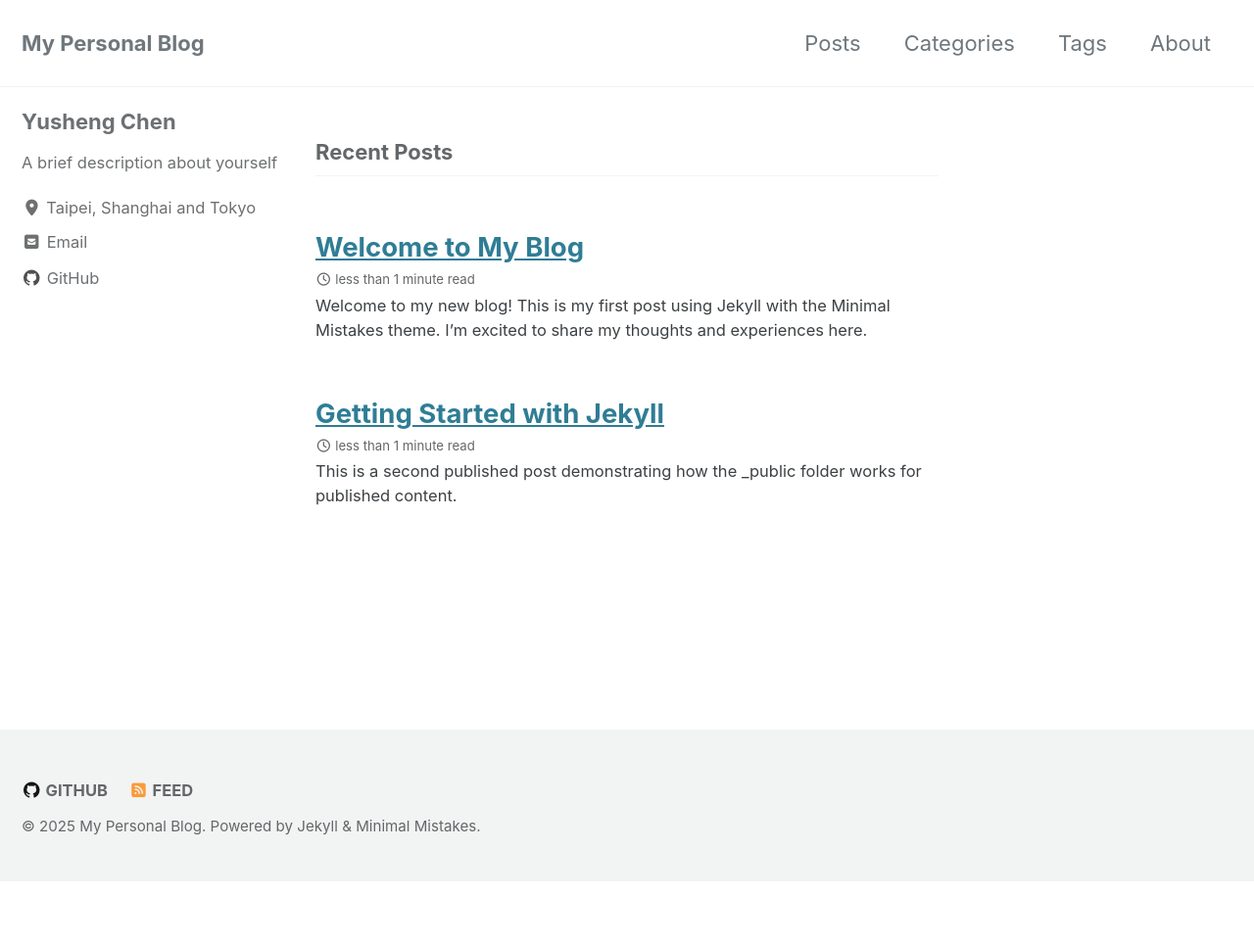
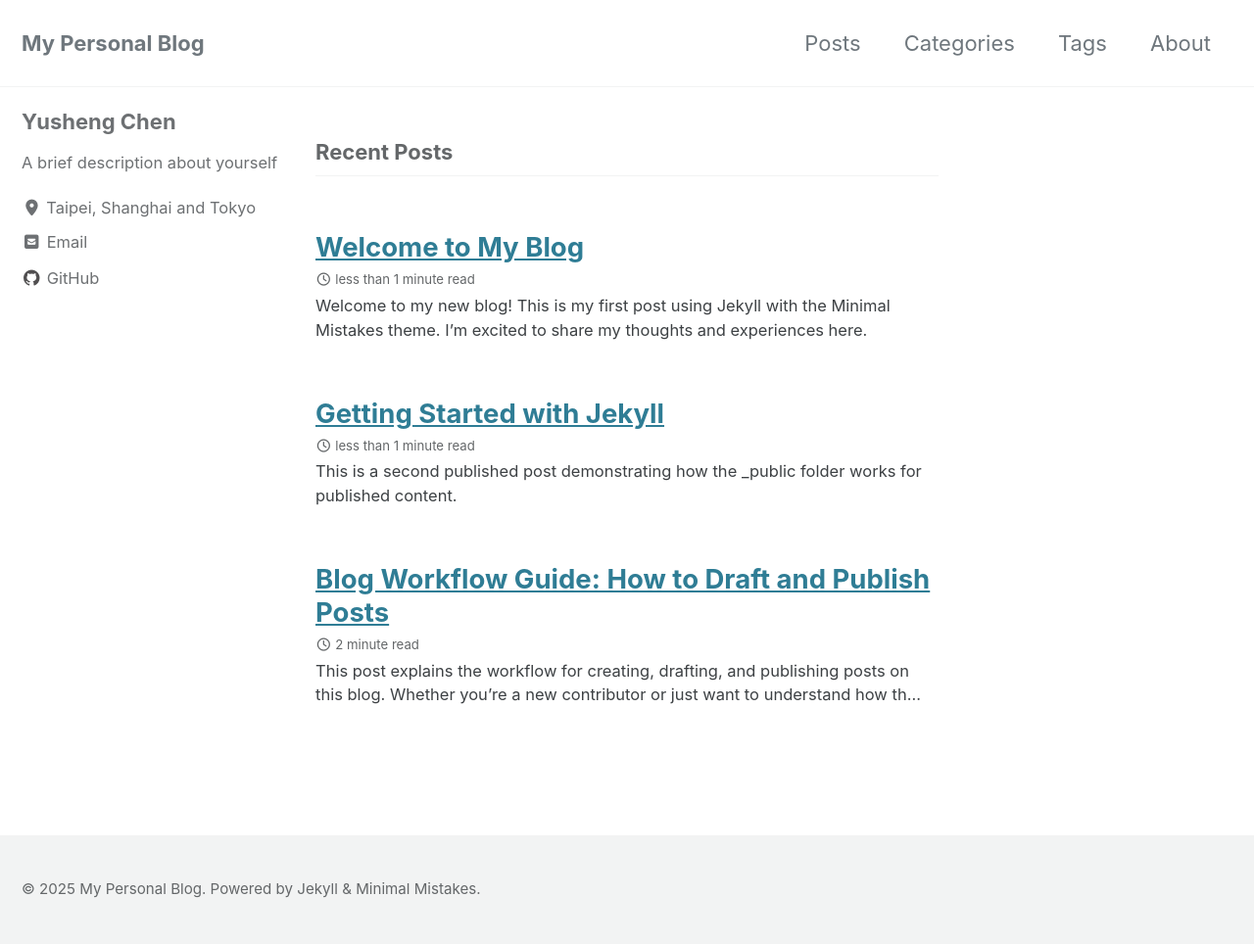
Before and after one commit to uilfl/uilfl.github.io, a Jekyll site: the page built from index.markdown, in a window 1280 px wide. Shown: the whole page at 98% size. Built offline with Jekyll 4.4.1, drawn with Linux system fonts in a browser that asks for light colours; cached includes are drawn as plain includes; before the commit the page ends 900 px from its top, so only the background shows below that; part of the change alters nothing that is shown.

Commit message:
Remove footer links, fix layout, and add blog workflow guide
Co-authored-by: uilfl <80140640+uilfl@users.noreply.github.com>

````diff
--- a/_config.yml
+++ b/_config.yml
@@ -51,10 +51,11 @@ author:
 
 # Site Footer
 footer:
-  links:
-    - label: "GitHub"
-      icon: "fab fa-fw fa-github"
-      url: "https://github.com/yourusername"
+  links: []
+
+# Hide atom feed link in footer
+atom_feed:
+  hide: true
 
 # Reading Files
 include:
--- a/_includes/footer.html
+++ b/_includes/footer.html
@@ -1,3 +1,12 @@
+{% assign has_footer_links = false %}
+{% if site.footer.links.size > 0 %}
+  {% assign has_footer_links = true %}
+{% endif %}
+{% unless site.atom_feed.hide %}
+  {% assign has_footer_links = true %}
+{% endunless %}
+
+{% if has_footer_links %}
 <div class="page__footer-follow">
   <ul class="social-icons">
     {% if site.data.ui-text[site.locale].follow_label %}
@@ -17,5 +26,6 @@
     {% endunless %}
   </ul>
 </div>
+{% endif %}
 
 <div class="page__footer-copyright">&copy; {{ site.time | date: '%Y' }} <a href="{{ site.copyright_url | default: site.url }}">{{ site.copyright | default: site.title }}</a>. {{ site.data.ui-text[site.locale].powered_by | default: "Powered by" }} <a href="https://jekyllrb.com" rel="nofollow">Jekyll</a> &amp; <a href="https://mademistakes.com/work/jekyll-themes/minimal-mistakes/" rel="nofollow">Minimal Mistakes</a>.</div>
--- /dev/null
+++ b/_public/2025-12-10-blog-workflow-guide.md
@@ -0,0 +1,125 @@
+---
+title: "Blog Workflow Guide: How to Draft and Publish Posts"
+date: 2025-12-10
+categories:
+  - tutorial
+  - guide
+tags:
+  - workflow
+  - jekyll
+  - blogging
+---
+
+This post explains the workflow for creating, drafting, and publishing posts on this blog. Whether you're a new contributor or just want to understand how things work behind the scenes, this guide has you covered.
+
+## Overview of the Workflow
+
+This blog uses Jekyll with a custom dual-folder system for managing content:
+
+| Folder | Purpose | Published? |
+|--------|---------|------------|
+| `_posts/` | Drafts and work-in-progress posts | No (default `published: false`) |
+| `_public/` | Published, live content | Yes |
+
+**How it works:** The `_config.yml` sets `published: false` as a default for all posts in `_posts/`, which prevents them from appearing on the live site. The `_public/` folder is configured as a Jekyll collection with output enabled, so posts there are automatically published.
+
+## Step-by-Step Workflow
+
+### Step 1: Create a Draft
+
+1. Navigate to the `_posts/` folder in the repository
+2. Create a new Markdown file with the naming convention: `YYYY-MM-DD-your-post-title.md`
+3. Add the required front matter at the top of your file:
+
+```yaml
+---
+title: "Your Post Title"
+date: 2025-12-10
+categories:
+  - category1
+  - category2
+tags:
+  - tag1
+  - tag2
+---
+```
+
+4. Write your content using Markdown below the front matter
+
+### Step 2: Preview Your Draft Locally (Optional)
+
+Since drafts in `_posts/` have `published: false` by default, you can preview them locally by using the `--unpublished` flag:
+
+```bash
+bundle exec jekyll serve --unpublished
+```
+
+This will build the site including unpublished posts so you can see how your draft looks before moving it to `_public/`.
+
+### Step 3: Review and Edit
+
+- Make sure your content is complete and accurate
+- Check for spelling and grammar errors
+- Verify that any images or links work correctly
+
+### Step 4: Publish the Post
+
+When you're ready to publish:
+
+1. Move your post file from `_posts/` to `_public/`
+2. Commit and push your changes to GitHub
+3. The post will automatically be built and deployed to the live site
+
+### Step 5: Site Deployment
+
+After pushing to GitHub:
+- GitHub Pages will automatically build your site
+- Changes typically appear within a few minutes
+- Check the live site to confirm your post is visible
+
+## Example Post Structure
+
+Here's a complete example of a post file:
+
+```markdown
+---
+title: "My Awesome Post"
+date: 2025-12-10
+categories:
+  - blog
+tags:
+  - example
+---
+
+Your introduction paragraph goes here.
+
+## Section 1
+
+Content for section 1...
+
+## Section 2
+
+Content for section 2...
+
+## Conclusion
+
+Wrap up your thoughts here.
+```
+
+## Tips for Writing Great Posts
+
+1. **Use descriptive titles** - Make your post titles clear and informative
+2. **Choose relevant categories and tags** - This helps with organization and navigation
+3. **Break up content with headings** - Use `##` for main sections and `###` for subsections
+4. **Include code examples** - Use fenced code blocks with language hints for syntax highlighting
+5. **Add images when helpful** - Place images in the `assets/images/` folder
+
+## Summary
+
+| Action | Location | Result |
+|--------|----------|--------|
+| Create draft | `_posts/` | Not visible on live site |
+| Move to publish | `_public/` | Visible on live site after push |
+| Push to GitHub | Repository | Triggers automatic deployment |
+
+This simple workflow gives you full control over what content goes live on the site while keeping your drafts safely stored and versioned in Git.
````
